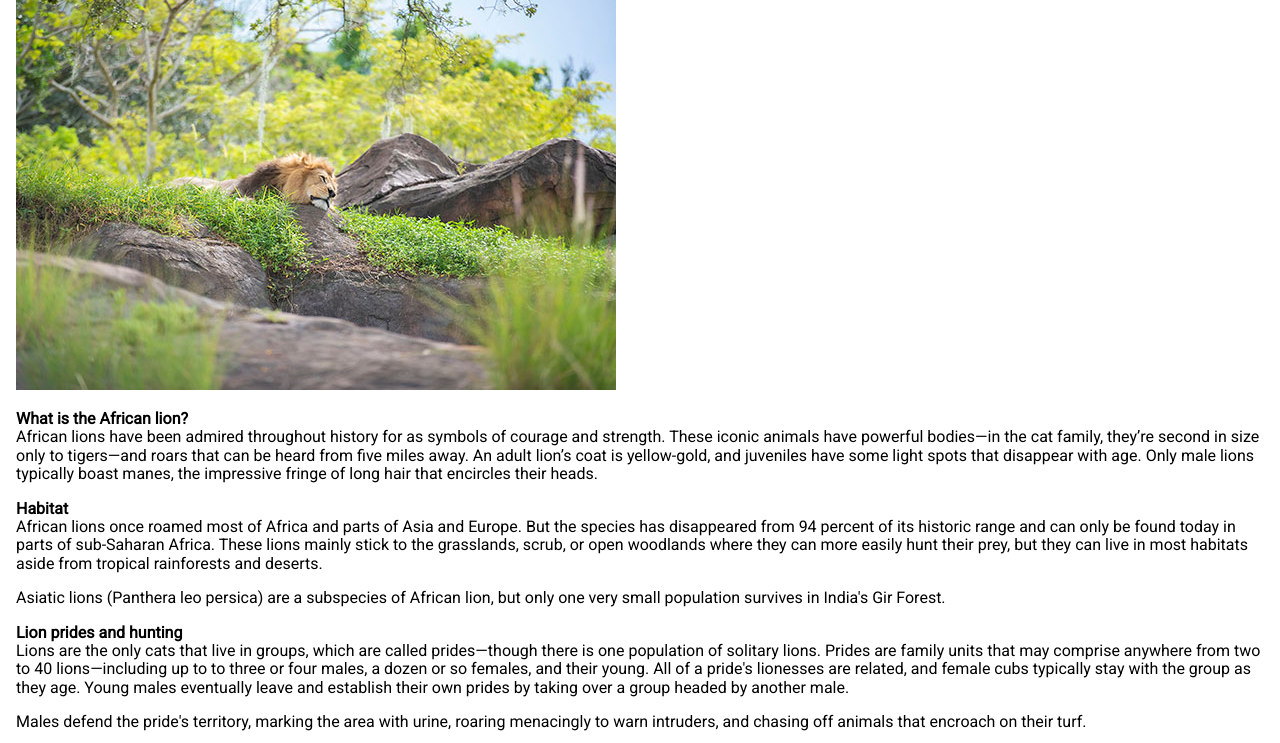
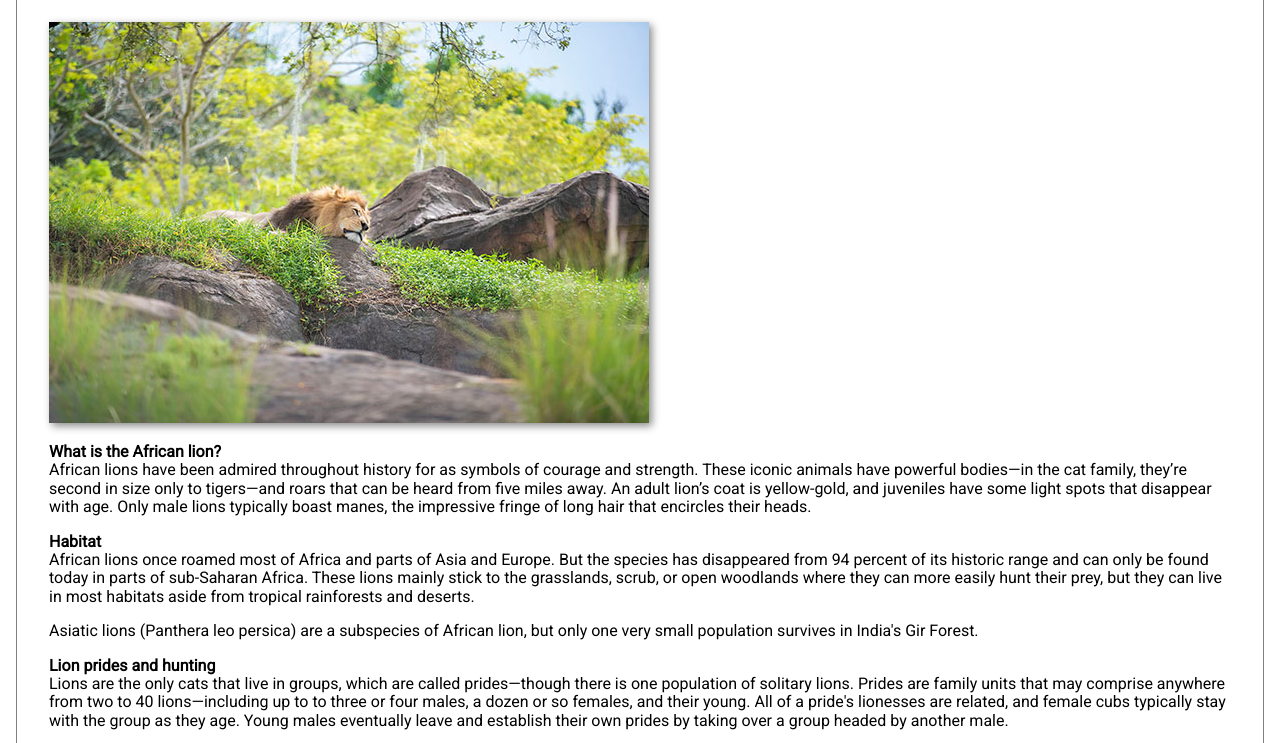
Before and after one commit to ryreiterman/blog-template, a plain HTML site: page index.html in a window 1280 px wide. Shown: the part 107-850 px from the top of the page. Drawn offline with Linux system fonts and the light colour scheme.

Commit message:
Updated body styles

```diff
--- a/styles.css
+++ b/styles.css
@@ -10,6 +10,10 @@
 
 body {
   font-family: 'Roboto', sans-serif;
+  border: 1px solid grey;
+  padding: 1em;
+  margin: 1em;
+  border-radius: .3em;
 }
 
 img {
@@ -24,6 +28,7 @@ main {
 
 .hero {
   text-align: center;
+  box-shadow: 3px 3px 8px #888888;
 }
 
 .media {
```
